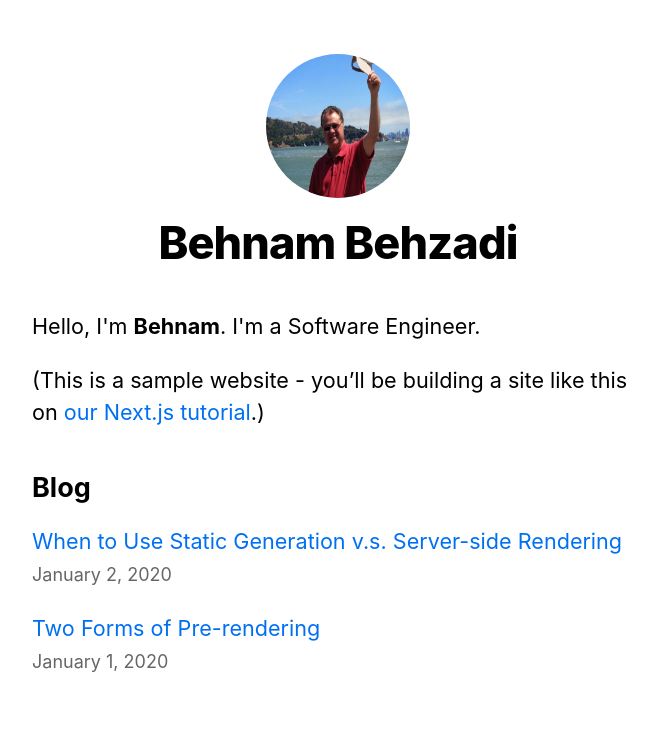
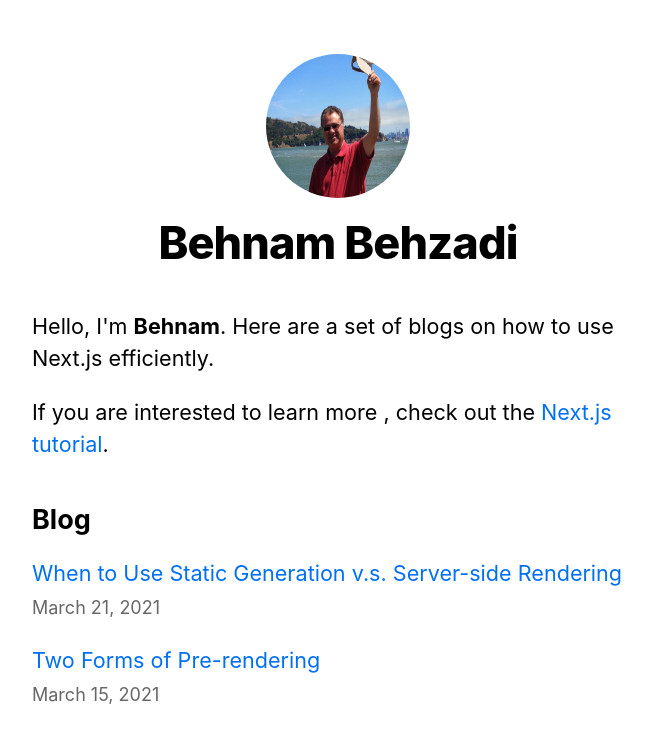
Before and after one commit to eksiir/blog-server, a Next.js app: page / in a window 1280 px wide. Shown: the top 742 px of the page, without its empty margins (302-959 px from the left). Built offline with nearby package versions, Linux system fonts and the light colour scheme.

Commit message:
Improve the content.

```diff
--- a/pages/index.js
+++ b/pages/index.js
@@ -21,10 +21,10 @@
         <title>{siteTitle}</title>
       </Head>
       <section className={utilStyles.headingMd}>
-        <p>Hello, I'm <strong>Behnam</strong>. I'm a Software Engineer.</p>
+        <p>Hello, I'm <strong>Behnam</strong>. Here are a set of blogs on how to use Next.js efficiently.</p>
         <p>
-          (This is a sample website - you’ll be building a site like this on{' '}
-          <a href="https://nextjs.org/learn">our Next.js tutorial</a>.)
+          If you are interested to learn more , check out the{' '}
+          <a href="https://nextjs.org/learn">Next.js tutorial</a>.
         </p>
       </section>
       <section className={`${utilStyles.headingMd} ${utilStyles.padding1px}`}>
--- a/posts/pre-rendering.md
+++ b/posts/pre-rendering.md
@@ -1,6 +1,6 @@
 ---
 title: 'Two Forms of Pre-rendering'
-date: '2020-01-01'
+date: '2021-03-15'
 ---
 
 Next.js has two forms of pre-rendering: **Static Generation** and **Server-side Rendering**. The difference is in **when** it generates the HTML for a page.
--- a/posts/ssg-ssr.md
+++ b/posts/ssg-ssr.md
@@ -1,6 +1,6 @@
 ---
 title: 'When to Use Static Generation v.s. Server-side Rendering'
-date: '2020-01-02'
+date: '2021-03-21'
 ---
 
 We recommend using **Static Generation** (with and without data) whenever possible because your page can be built once and served by CDN, which makes it much faster than having a server render the page on every request.
```
